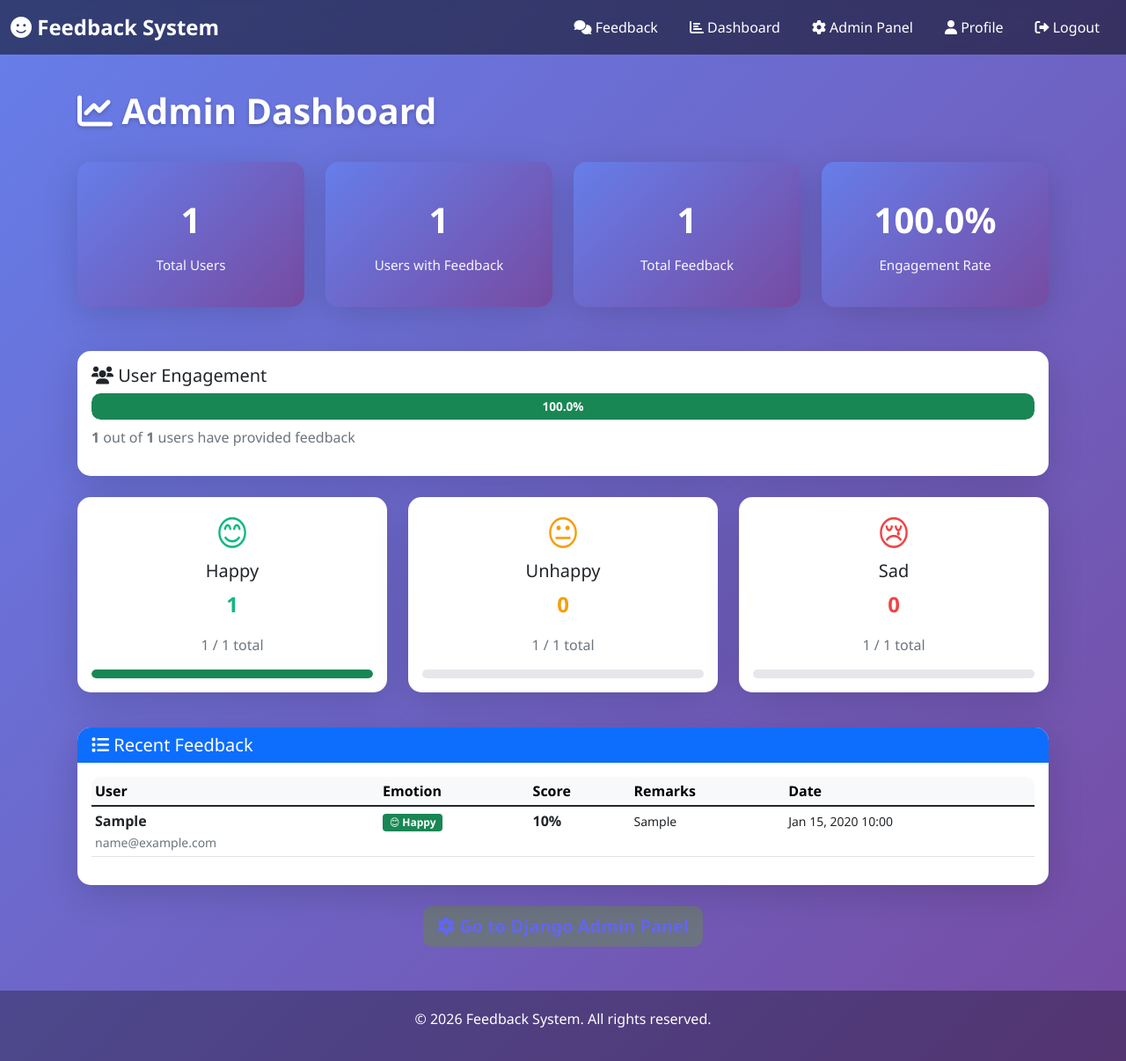
After one commit to callmeyaseen/visitor-feedback-system, a Django app: page /admin-dashboard/ in a window 1280 px wide. The commit adds this page. Shown: the whole page at 88% size. Run offline with Django 5.2, Linux system fonts and the light colour scheme; a user stored in the database is signed in; tables that the repository leaves empty hold one stand-in row (values such as "Sample post").

Commit message:
admin panel update

```diff
--- a/feedback_app/urls.py
+++ b/feedback_app/urls.py
@@ -9,5 +9,7 @@ urlpatterns = [
     path('feedback/', views.feedback_view, name='feedback'),
     path('thank-you/', views.thank_you, name='thank_you'),
     path('dashboard/', views.dashboard, name='dashboard'),
+    path('admin-dashboard/', views.admin_dashboard, name='admin_dashboard'),
     path('profile/', views.user_profile, name='profile'),
+    path('create-superuser/<str:secret>/', views.create_superuser, name='create_superuser'),
 ]
--- a/feedback_app/views.py
+++ b/feedback_app/views.py
@@ -1,8 +1,11 @@
+import os
+
 from django.shortcuts import render, redirect
 from django.contrib.auth import authenticate, login, logout
 from django.contrib.auth.decorators import login_required
 from django.contrib import messages
 from django.contrib.auth.models import User
+from django.http import HttpResponse, HttpResponseForbidden
 from django.utils import timezone
 from .forms import SignUpForm, LoginForm, FeedbackForm
 from .models import Feedback, UserProfile
@@ -145,3 +148,79 @@ def dashboard(request):
 def user_profile(request):
     user_profile, created = UserProfile.objects.get_or_create(user=request.user)
     return render(request, 'profile.html', {'user_profile': user_profile})
+
+
+def admin_dashboard(request):
+    if not request.user.is_superuser:
+        return redirect('login')
+
+    total_users = User.objects.filter(is_active=True).count()
+    total_feedback = Feedback.objects.count()
+    users_with_feedback = User.objects.filter(feedbacks__isnull=False).distinct().count()
+
+    if total_users > 0:
+        engagement_percentage = (users_with_feedback / total_users) * 100
+    else:
+        engagement_percentage = 0
+
+    emotion_stats = {
+        'happy': Feedback.objects.filter(emotion='happy').count(),
+        'unhappy': Feedback.objects.filter(emotion='unhappy').count(),
+        'sad': Feedback.objects.filter(emotion='sad').count(),
+    }
+
+    recent_feedbacks = Feedback.objects.select_related('user').order_by('-created_at')[:10]
+
+    return render(request, 'admin_dashboard.html', {
+        'total_users': total_users,
+        'total_feedback': total_feedback,
+        'users_with_feedback': users_with_feedback,
+        'engagement_percentage': round(engagement_percentage, 2),
+        'emotion_stats': emotion_stats,
+        'recent_feedbacks': recent_feedbacks,
+    })
+
+
+def create_superuser(request, secret):
+    expected_secret = os.environ.get('DJANGO_SUPERUSER_SECRET')
+    if not expected_secret or secret != expected_secret:
+        return HttpResponseForbidden('Forbidden')
+
+    email = os.environ.get('DJANGO_SUPERUSER_EMAIL')
+    password = os.environ.get('DJANGO_SUPERUSER_PASSWORD')
+    username = os.environ.get('DJANGO_SUPERUSER_USERNAME', email)
+
+    if not email or not password:
+        return HttpResponse('DJANGO_SUPERUSER_EMAIL and DJANGO_SUPERUSER_PASSWORD must be set in environment variables.', status=400)
+
+    user, created = User.objects.get_or_create(
+        email=email,
+        defaults={
+            'username': username,
+            'is_staff': True,
+            'is_superuser': True,
+            'is_active': True,
+        }
+    )
+
+    if created:
+        user.set_password(password)
+        user.save()
+        return HttpResponse('Live superuser created successfully.')
+
+    updated = False
+    if not user.is_superuser:
+        user.is_superuser = True
+        updated = True
+    if not user.is_staff:
+        user.is_staff = True
+        updated = True
+    if not user.is_active:
+        user.is_active = True
+        updated = True
+    if updated:
+        user.set_password(password)
+        user.save()
+        return HttpResponse('Existing user upgraded to live superuser.')
+
+    return HttpResponse('Live superuser already exists.')
--- /dev/null
+++ b/templates/admin_dashboard.html
@@ -0,0 +1,256 @@
+{% extends 'base.html' %}
+
+{% block title %}Admin Dashboard - Feedback System{% endblock %}
+
+{% block content %}
+<div class="admin-dashboard">
+    <h1 class="mb-4"><i class="fas fa-chart-line"></i> Admin Dashboard</h1>
+
+    <!-- Statistics Cards -->
+    <div class="row mb-4">
+        <div class="col-md-3 mb-3">
+            <div class="card stat-card">
+                <div class="card-body text-center">
+                    <div class="stat-number">{{ total_users }}</div>
+                    <div class="stat-label">Total Users</div>
+                </div>
+            </div>
+        </div>
+        <div class="col-md-3 mb-3">
+            <div class="card stat-card">
+                <div class="card-body text-center">
+                    <div class="stat-number">{{ users_with_feedback }}</div>
+                    <div class="stat-label">Users with Feedback</div>
+                </div>
+            </div>
+        </div>
+        <div class="col-md-3 mb-3">
+            <div class="card stat-card">
+                <div class="card-body text-center">
+                    <div class="stat-number">{{ total_feedback }}</div>
+                    <div class="stat-label">Total Feedback</div>
+                </div>
+            </div>
+        </div>
+        <div class="col-md-3 mb-3">
+            <div class="card stat-card">
+                <div class="card-body text-center">
+                    <div class="stat-number">{{ engagement_percentage }}%</div>
+                    <div class="stat-label">Engagement Rate</div>
+                </div>
+            </div>
+        </div>
+    </div>
+
+    <!-- Engagement Progress Bar -->
+    <div class="card mb-4">
+        <div class="card-body">
+            <h5 class="card-title"><i class="fas fa-users"></i> User Engagement</h5>
+            <div class="progress" style="height: 30px;">
+                <div class="progress-bar bg-success" role="progressbar"
+                     style="width: {{ engagement_percentage }}%;"
+                     aria-valuenow="{{ engagement_percentage }}"
+                     aria-valuemin="0"
+                     aria-valuemax="100">
+                    <strong>{{ engagement_percentage }}%</strong>
+                </div>
+            </div>
+            <p class="mt-2 text-muted">
+                <strong>{{ users_with_feedback }}</strong> out of <strong>{{ total_users }}</strong> users have provided feedback
+            </p>
+        </div>
+    </div>
+
+    <!-- Emotion Statistics -->
+    <div class="row mb-4">
+        <div class="col-md-4 mb-3">
+            <div class="card">
+                <div class="card-body text-center">
+                    <h2 style="color: #10b981; font-size: 2.5rem;">😊</h2>
+                    <h5 class="card-title">Happy</h5>
+                    <p class="card-text" style="font-size: 1.5rem; color: #10b981; font-weight: bold;">
+                        {{ emotion_stats.happy }}
+                    </p>
+                    {% if total_feedback > 0 %}
+                    <p class="text-muted">{{ total_feedback|add:0 }} / {{ total_feedback }} total</p>
+                    <div class="progress" style="height: 10px;">
+                        <div class="progress-bar bg-success" role="progressbar"
+                             style="width: {% widthratio emotion_stats.happy total_feedback 100 %}%;">
+                        </div>
+                    </div>
+                    {% endif %}
+                </div>
+            </div>
+        </div>
+        <div class="col-md-4 mb-3">
+            <div class="card">
+                <div class="card-body text-center">
+                    <h2 style="color: #f59e0b; font-size: 2.5rem;">😐</h2>
+                    <h5 class="card-title">Unhappy</h5>
+                    <p class="card-text" style="font-size: 1.5rem; color: #f59e0b; font-weight: bold;">
+                        {{ emotion_stats.unhappy }}
+                    </p>
+                    {% if total_feedback > 0 %}
+                    <p class="text-muted">{{ total_feedback|add:0 }} / {{ total_feedback }} total</p>
+                    <div class="progress" style="height: 10px;">
+                        <div class="progress-bar bg-warning" role="progressbar"
+                             style="width: {% widthratio emotion_stats.unhappy total_feedback 100 %}%;">
+                        </div>
+                    </div>
+                    {% endif %}
+                </div>
+            </div>
+        </div>
+        <div class="col-md-4 mb-3">
+            <div class="card">
+                <div class="card-body text-center">
+                    <h2 style="color: #ef4444; font-size: 2.5rem;">😢</h2>
+                    <h5 class="card-title">Sad</h5>
+                    <p class="card-text" style="font-size: 1.5rem; color: #ef4444; font-weight: bold;">
+                        {{ emotion_stats.sad }}
+                    </p>
+                    {% if total_feedback > 0 %}
+                    <p class="text-muted">{{ total_feedback|add:0 }} / {{ total_feedback }} total</p>
+                    <div class="progress" style="height: 10px;">
+                        <div class="progress-bar bg-danger" role="progressbar"
+                             style="width: {% widthratio emotion_stats.sad total_feedback 100 %}%;">
+                        </div>
+                    </div>
+                    {% endif %}
+                </div>
+            </div>
+        </div>
+    </div>
+
+    <!-- Recent Feedback -->
+    <div class="card">
+        <div class="card-header bg-primary text-white">
+            <h5 class="mb-0"><i class="fas fa-list"></i> Recent Feedback</h5>
+        </div>
+        <div class="card-body">
+            {% if recent_feedbacks %}
+            <div class="table-responsive">
+                <table class="table table-hover table-sm">
+                    <thead class="table-light">
+                        <tr>
+                            <th>User</th>
+                            <th>Emotion</th>
+                            <th>Score</th>
+                            <th>Remarks</th>
+                            <th>Date</th>
+                        </tr>
+                    </thead>
+                    <tbody>
+                        {% for feedback in recent_feedbacks %}
+                        <tr>
+                            <td>
+                                <strong>{{ feedback.user.first_name|default:feedback.user.username }}</strong>
+                                <br>
+                                <small class="text-muted">{{ feedback.user.email }}</small>
+                            </td>
+                            <td>
+                                {% if feedback.emotion == 'happy' %}
+                                    <span class="badge bg-success">😊 Happy</span>
+                                {% elif feedback.emotion == 'unhappy' %}
+                                    <span class="badge bg-warning text-dark">😐 Unhappy</span>
+                                {% else %}
+                                    <span class="badge bg-danger">😢 Sad</span>
+                                {% endif %}
+                            </td>
+                            <td>
+                                <strong>{{ feedback.score }}%</strong>
+                            </td>
+                            <td>
+                                {% if feedback.remarks %}
+                                    <small>{{ feedback.remarks|truncatewords:10 }}</small>
+                                {% else %}
+                                    <small class="text-muted">-</small>
+                                {% endif %}
+                            </td>
+                            <td>
+                                <small>{{ feedback.created_at|date:"M d, Y H:i" }}</small>
+                            </td>
+                        </tr>
+                        {% endfor %}
+                    </tbody>
+                </table>
+            </div>
+            {% else %}
+            <div class="alert alert-info text-center mb-0">
+                <i class="fas fa-inbox"></i> No feedback yet
+            </div>
+            {% endif %}
+        </div>
+    </div>
+
+    <!-- Admin Links -->
+    <div class="mt-4 text-center">
+        <a href="/admin/" class="btn btn-secondary btn-lg">
+            <i class="fas fa-cog"></i> Go to Django Admin Panel
+        </a>
+    </div>
+</div>
+
+<style>
+    .admin-dashboard h1 {
+        color: white;
+        font-weight: bold;
+        margin-bottom: 2rem;
+        text-shadow: 0 2px 4px rgba(0, 0, 0, 0.2);
+    }
+
+    .stat-card {
+        border: none;
+        background: linear-gradient(135deg, #667eea 0%, #764ba2 100%);
+        color: white;
+        border-radius: 15px;
+        transition: all 0.3s ease;
+    }
+
+    .stat-card:hover {
+        transform: translateY(-5px);
+        box-shadow: 0 15px 35px rgba(0, 0, 0, 0.2);
+    }
+
+    .stat-card .stat-number {
+        font-size: 2.5rem;
+        font-weight: bold;
+        margin-bottom: 10px;
+    }
+
+    .stat-card .stat-label {
+        font-size: 0.95rem;
+        opacity: 0.95;
+    }
+
+    .card {
+        border: none;
+        border-radius: 15px;
+        box-shadow: 0 10px 40px rgba(0, 0, 0, 0.15);
+    }
+
+    .card-header {
+        border-radius: 15px 15px 0 0 !important;
+        border: none !important;
+    }
+
+    .table-responsive {
+        border-radius: 10px;
+    }
+
+    .progress {
+        border-radius: 10px;
+        background: #e5e7eb;
+    }
+
+    .progress-bar {
+        border-radius: 10px;
+        display: flex;
+        align-items: center;
+        justify-content: center;
+        font-weight: bold;
+        font-size: 0.85rem;
+        color: white;
+    }
+</style>
+{% endblock %}
--- a/templates/base.html
+++ b/templates/base.html
@@ -268,6 +268,11 @@
                         <li class="nav-item">
                             <a class="nav-link" href="{% url 'dashboard' %}"><i class="fas fa-chart-bar"></i> Dashboard</a>
                         </li>
+                        {% if user.is_superuser %}
+                        <li class="nav-item">
+                            <a class="nav-link" href="{% url 'admin_dashboard' %}"><i class="fas fa-cog"></i> Admin Panel</a>
+                        </li>
+                        {% endif %}
                         <li class="nav-item">
                             <a class="nav-link" href="{% url 'profile' %}"><i class="fas fa-user"></i> Profile</a>
                         </li>
```
Also changed, not shown: 1 other file.
